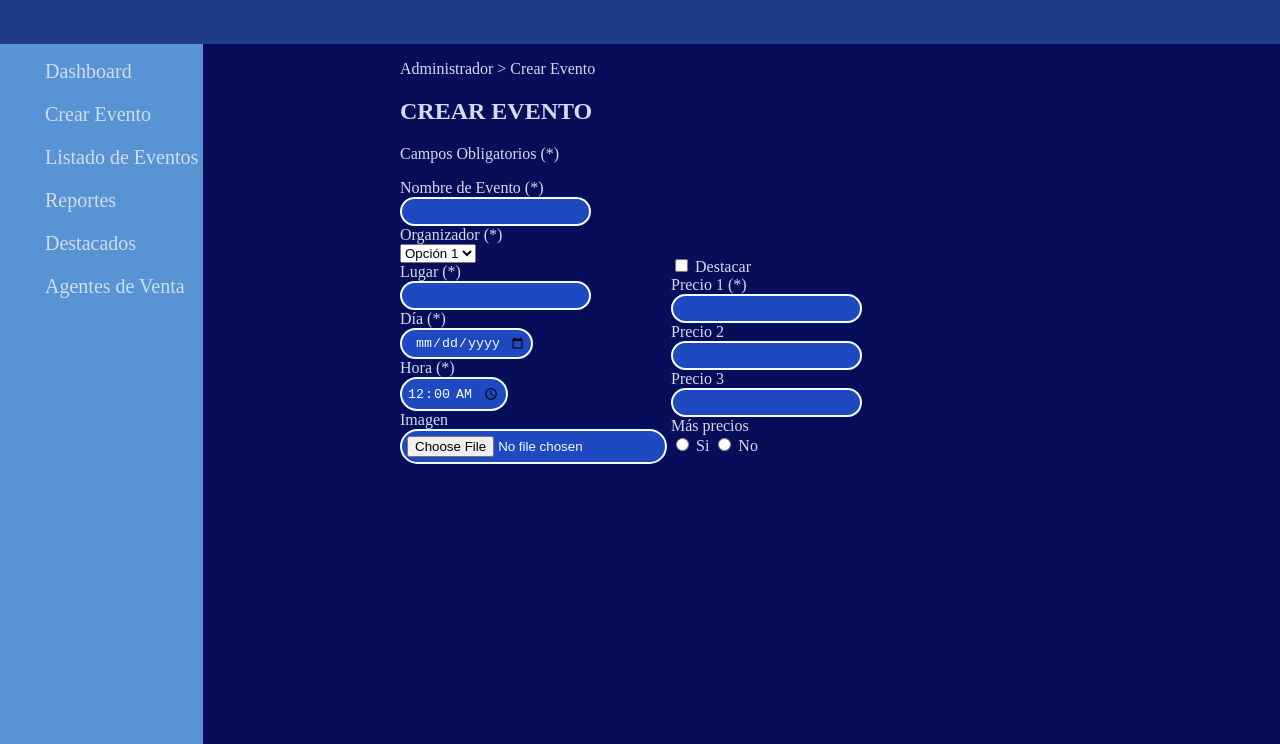
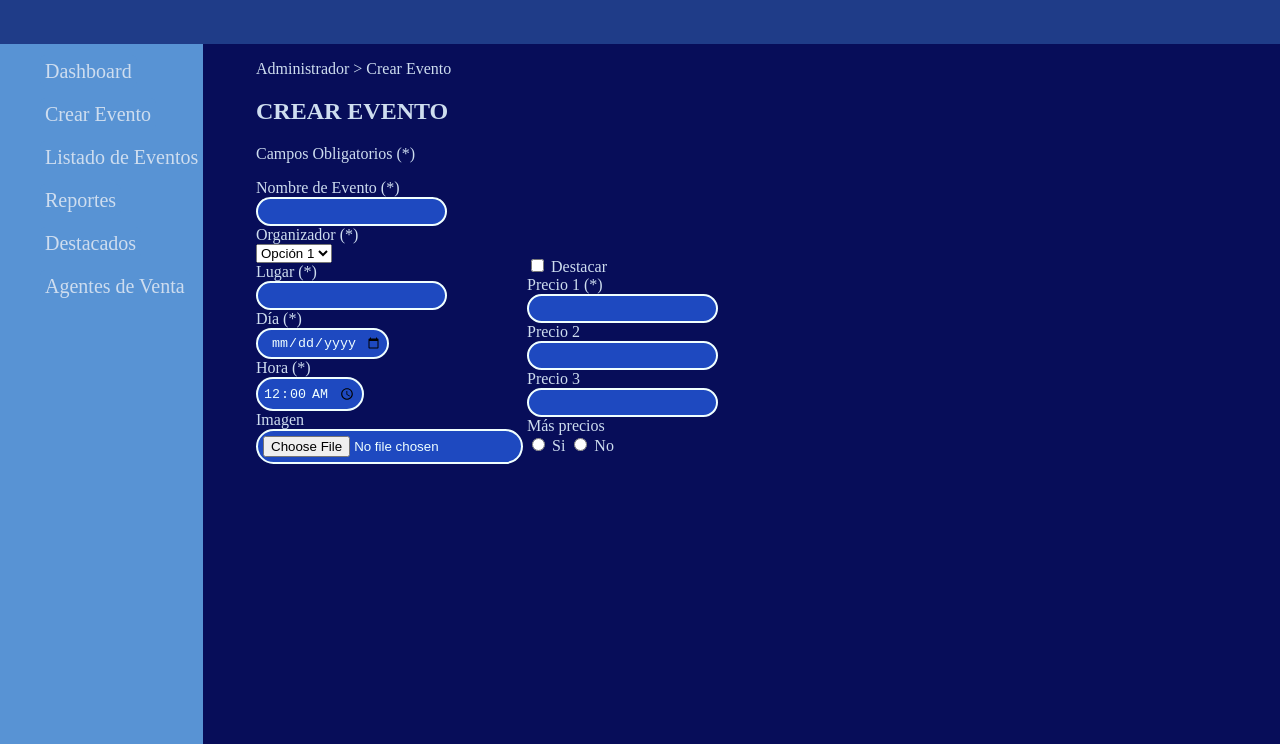
Before and after one commit to avallelisboa/ObligatorioDise-o, a plain HTML site: page Obligatorio/admin/crearEvento.html in a window 1280 px wide. Shown: the part 56-800 px from the top of the page. Drawn offline with Linux system fonts and the light colour scheme.

Commit message:
margin left events fix

```diff
--- a/Obligatorio/styles.css
+++ b/Obligatorio/styles.css
@@ -134,7 +134,7 @@ article{
 }
 
 #evento {
-    margin-left:400px;
+    margin-left:20%;
 }
 
 #eventAside {
```
Also changed, not shown: 3 other files.
